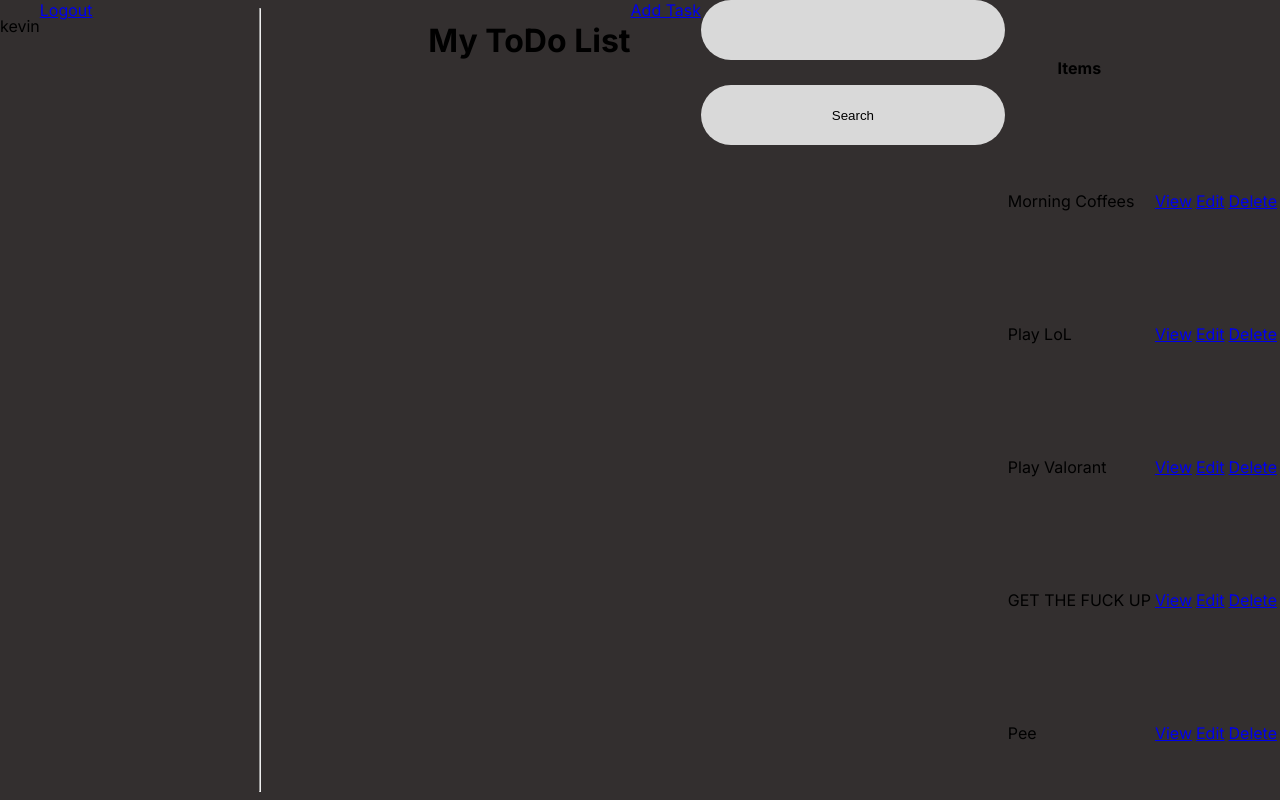
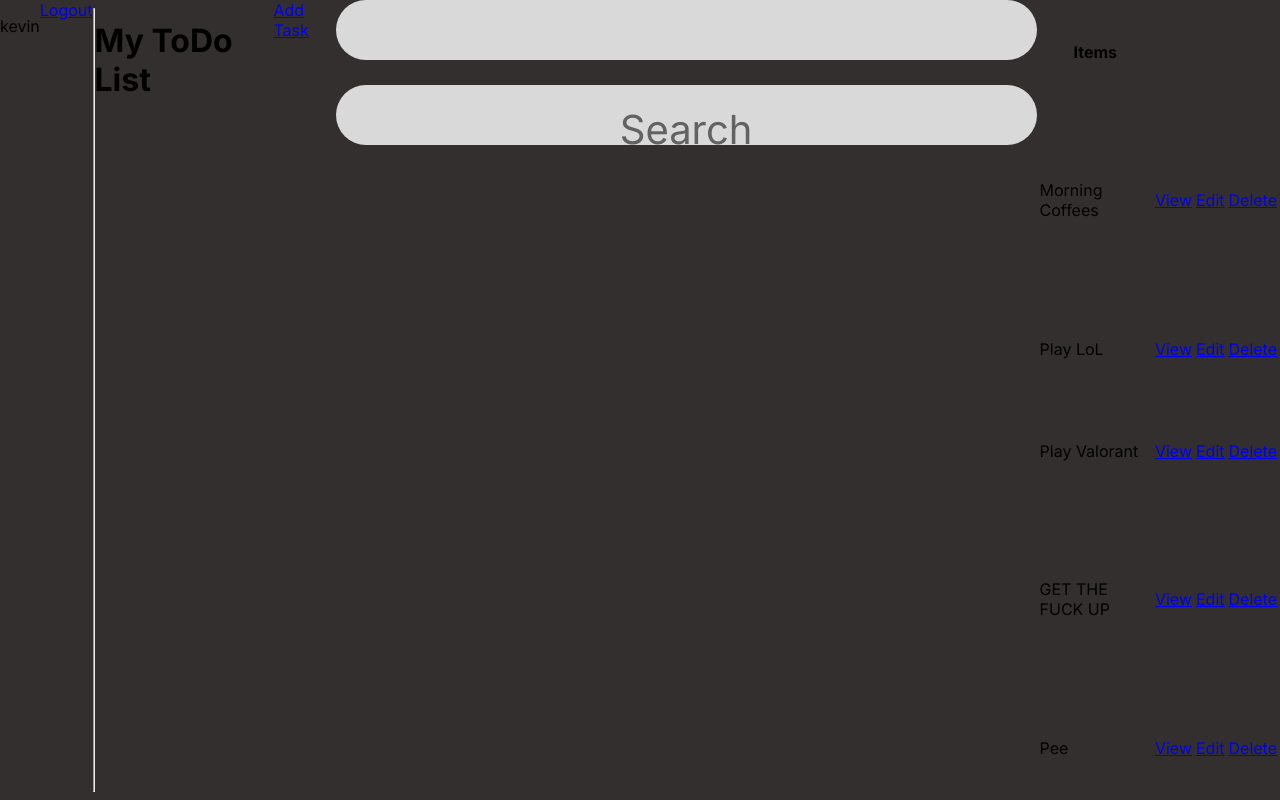
Before and after one commit to Slimeue/todolist, a Django app: page / in a window 1280 px wide. Run offline with Django 5.2, Linux system fonts and the light colour scheme; a user stored in the database is signed in; data comes from the database, SQL or seed files in the repository.

Commit message:
DoneInput

```diff
--- a/base/static/css/styles.css
+++ b/base/static/css/styles.css
@@ -46,6 +46,13 @@ form input {
     box-sizing: border-box;
     background: #D9D9D9;
     border: none;
+    color: rgba(19, 18, 18, 0.6);
+    font-family: Inter;
+    font-size: 40px;
+    font-style: normal;
+    font-weight: 400;
+    line-height: normal;
+    text-align: center;
 }
 
 button {
--- a/base/templates/base/register.html
+++ b/base/templates/base/register.html
@@ -15,7 +15,7 @@
                 {{ form.username }}
                 {{ form.password1 }}
                 {{ form.password2 }}
-                <button type="submit" value="Login">REGISTER</button>
+                <a href="{% url 'login' %}"><button type="submit" value="Login">REGISTER</button></a>
             </form>
 
             <p><a href="{% url 'login' %}">Login Here</a></p>
```
